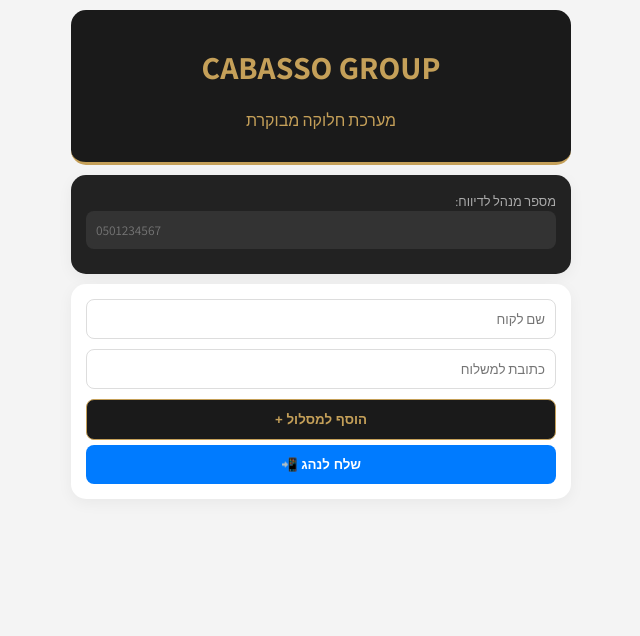
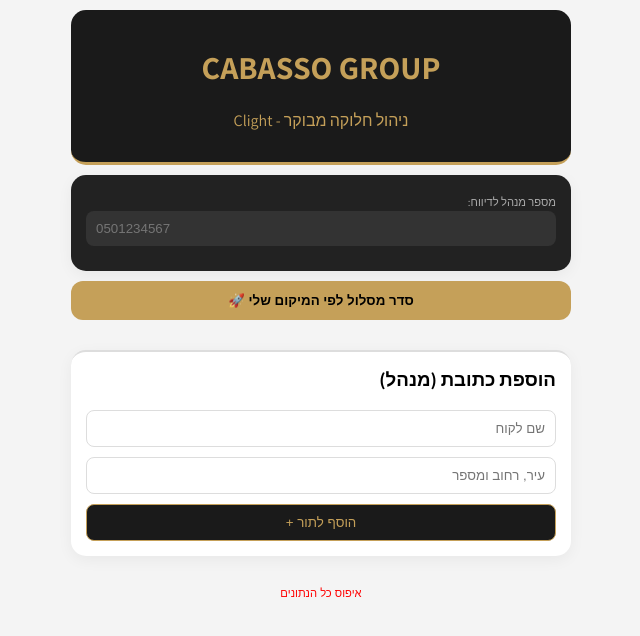
Before and after one commit to razlevistudent-bot/delivery-app, a Flask app: page / in a window 1280 px wide. Shown: the top 636 px of the page, without its empty margins (319-959 px from the left). Run offline with Flask 3, Linux system fonts and the light colour scheme.

Commit message:
Update index.html

```diff
--- a/templates/index.html
+++ b/templates/index.html
@@ -3,36 +3,33 @@
 <head>
     <meta charset="UTF-8">
     <meta name="viewport" content="width=device-width, initial-scale=1.0">
-    <title>Cabasso Group | Restricted Route</title>
+    <title>Cabasso Group | Restricted Logistics</title>
     <link rel="stylesheet" href="https://unpkg.com/leaflet@1.9.4/dist/leaflet.css" />
     <link href="https://fonts.googleapis.com/css2?family=Assistant:wght@300;400;700&display=swap" rel="stylesheet">
     <style>
-        :root { --brand: #1a1a1a; --gold: #c5a059; --bg: #f4f4f4; --white: #fff; --green: #27ae60; --locked: #95a5a6; }
+        :root { --brand: #1a1a1a; --gold: #c5a059; --bg: #f4f4f4; --white: #fff; --green: #27ae60; --locked: #bdc3c7; }
         body { font-family: 'Assistant', sans-serif; background: var(--bg); margin: 0; padding: 10px; direction: rtl; }
         .container { max-width: 500px; margin: 0 auto; }
         header { text-align: center; padding: 15px; background: var(--brand); color: var(--gold); border-radius: 15px; margin-bottom: 10px; border-bottom: 3px solid var(--gold); }
         .glass-card { background: var(--white); border-radius: 15px; padding: 15px; box-shadow: 0 4px 15px rgba(0,0,0,0.05); margin-bottom: 10px; }
 
-        input, select { width: 100%; padding: 10px; border: 1px solid #ddd; border-radius: 8px; margin-bottom: 10px; box-sizing: border-box; font-family: inherit; }
+        input { width: 100%; padding: 10px; border: 1px solid #ddd; border-radius: 8px; margin-bottom: 10px; box-sizing: border-box; }
 
-        .route-item { background: var(--white); padding: 15px; border-radius: 12px; margin-bottom: 10px; border-right: 5px solid var(--gold); position: relative; transition: 0.3s; }
-        .route-item.locked { opacity: 0.5; filter: grayscale(1); pointer-events: none; border-right-color: var(--locked); }
-        .route-item.completed { border-right-color: var(--green); background: #f0fdf4; }
+        .route-item { background: var(--white); padding: 15px; border-radius: 12px; margin-bottom: 10px; border-right: 5px solid var(--gold); position: relative; }
 
-        .lock-overlay { position: absolute; top: 0; left: 0; right: 0; bottom: 0; display: flex; align-items: center; justify-content: center; background: rgba(255,255,255,0.6); z-index: 5; border-radius: 12px; font-weight: bold; color: #555; }
+        /* עיצוב תחנה חסומה */
+        .route-item.is-locked { opacity: 0.4; filter: grayscale(1); pointer-events: none; border-right-color: var(--locked); }
+        .route-item.is-locked::after { content: "🔒 חסום - בצע דיווח קודם"; position: absolute; top: 10px; left: 10px; font-size: 0.7rem; color: red; font-weight: bold; }
 
-        .actions { display: flex; gap: 5px; margin-top: 10px; }
-        .action-btn { flex: 1; text-align: center; padding: 12px; border-radius: 8px; color: white; text-decoration: none; font-size: 0.9rem; font-weight: bold; display: flex; align-items: center; justify-content: center; }
-        .waze { background: #33ccff; }
-        .whatsapp-report { background: var(--green); box-shadow: 0 4px 10px rgba(39, 174, 96, 0.3); animation: pulse 2s infinite; }
+        .route-item.is-completed { border-right-color: var(--green); background: #f0fdf4; }
 
-        @keyframes pulse {
-            0% { transform: scale(1); }
-            50% { transform: scale(1.02); }
-            100% { transform: scale(1); }
-        }
+        .actions { display: flex; gap: 8px; margin-top: 10px; }
+        .btn { flex: 1; text-align: center; padding: 12px; border-radius: 8px; color: white; text-decoration: none; font-size: 0.9rem; font-weight: bold; border: none; cursor: pointer; }
+        .btn-waze { background: #33ccff; }
+        .btn-done { background: var(--brand); color: var(--gold); }
+        .btn-whatsapp { background: var(--green); box-shadow: 0 4px 10px rgba(39,174,96,0.3); width: 100%; display: block; margin-top: 10px; }
 
-        .status-badge { font-size: 0.75rem; padding: 3px 8px; border-radius: 20px; background: #eee; margin-bottom: 5px; display: inline-block; }
+        .badge { font-size: 0.7rem; padding: 2px 8px; border-radius: 10px; background: #eee; display: inline-block; margin-bottom: 5px; }
     </style>
 </head>
 <body>
@@ -40,80 +37,76 @@
 <div class="container">
     <header>
         <h1>CABASSO GROUP</h1>
-        <p id="mode-text">מערכת חלוקה מבוקרת</p>
+        <p>ניהול חלוקה מבוקר - Clight</p>
     </header>
 
     <div class="glass-card" style="background: #222; color: white;">
-        <label style="font-size: 0.8rem; color: #aaa;">מספר מנהל לדיווח:</label>
+        <label style="font-size: 0.7rem; color: #aaa;">מספר מנהל לדיווח:</label>
         <input type="tel" id="managerPhone" placeholder="0501234567" onchange="saveManager()" style="background:#333; color:white; border:none;">
     </div>
 
-    <div class="glass-card" id="admin-inputs">
+    <button onclick="optimizeFromCurrentLocation()" style="background:var(--gold); color:black; width:100%; padding:12px; border-radius:12px; font-weight:bold; margin-bottom:10px; border:none;">סדר מסלול לפי המיקום שלי 🚀</button>
+
+    <div id="addressList"></div>
+
+    <div class="glass-card" id="adminPanel" style="margin-top:20px; border-top: 2px solid #ddd;">
+        <h3 style="margin-top:0;">הוספת כתובת (מנהל)</h3>
         <input type="text" id="custName" placeholder="שם לקוח">
-        <input type="text" id="addressInput" placeholder="כתובת למשלוח">
-        <button onclick="addNewLocation()" style="background:var(--brand); color:var(--gold); width:100%; padding:12px; border-radius:8px; font-weight:bold; border:1px solid var(--gold);">הוסף למסלול +</button>
-        <button onclick="shareRoute()" style="background:#007bff; color:white; width:100%; margin-top:5px; padding:12px; border-radius:8px; border:none; font-weight:bold;">שלח לנהג 📲</button>
+        <input type="text" id="addressInput" placeholder="עיר, רחוב ומספר">
+        <button onclick="addNewLocation()" style="background:var(--brand); color:var(--gold); width:100%; padding:10px; border-radius:8px; border:1px solid var(--gold);">הוסף לתור +</button>
     </div>
 
-    <div id="addressList" style="margin-top: 15px;"></div>
+    <center><button onclick="clearAll()" style="background:none; color:red; font-size:0.7rem; border:none; margin-top:20px; cursor:pointer;">איפוס כל הנתונים</button></center>
 </div>
 
 <script>
-    var locations = [];
-    var routeId = new URLSearchParams(window.location.search).get('r');
+    var locations = JSON.parse(localStorage.getItem('cabasso_strict_v1')) || [];
 
-    // שליפת מספר מנהל
     document.getElementById('managerPhone').value = localStorage.getItem('manager_num') || '';
     function saveManager() { localStorage.setItem('manager_num', document.getElementById('managerPhone').value); }
 
-    window.onload = async function() {
-        if (routeId) {
-            document.getElementById('admin-inputs').style.display = 'none';
-            // כאן תבוא פקודת fetch לשרת לקבלת הנתונים (מוחזר לפי ה-ID)
-            // לצורך הדוגמה נשתמש ב-localStorage
-            locations = JSON.parse(localStorage.getItem('cabasso_sync')) || [];
-        } else {
-            locations = JSON.parse(localStorage.getItem('cabasso_sync')) || [];
-        }
-        updateUI();
-    };
+    function save() { localStorage.setItem('cabasso_strict_v1', JSON.stringify(locations)); }
 
     function updateUI() {
         const list = document.getElementById('addressList');
         list.innerHTML = '';
 
-        let firstIncompleteFound = false;
+        let foundActive = false; // האם מצאנו את התחנה הפעילה כרגע
 
         locations.forEach((loc, i) => {
             const item = document.createElement('div');
 
-            // לוגיקת חסימה: אם זו לא התחנה הראשונה שלא הושלמה, היא נעולה
+            // תנאי חסימה:
+            // תחנה חסומה אם היא לא הושלמה ודווחה, ויש תחנה לפניה שהיא עדיין פעילה.
             let isLocked = false;
-            if (firstIncompleteFound && !loc.completed) {
+            if (foundActive) {
                 isLocked = true;
             }
-            if (!loc.completed) firstIncompleteFound = true;
 
-            item.className = `route-item ${loc.completed ? 'completed' : ''} ${isLocked ? 'locked' : ''}`;
+            // אם התחנה הנוכחית לא דווחה (reported), היא הופכת להיות ה"פעילה", וכל הבאות אחריה יהיו חסומות
+            if (!loc.reported) {
+                foundActive = true;
+            }
+
+            item.className = `route-item ${loc.reported ? 'is-completed' : ''} ${isLocked ? 'is-locked' : ''}`;
 
             const managerNum = document.getElementById('managerPhone').value;
-            const reportMsg = encodeURIComponent(`✅ דו"ח חלוקה - קבוצת קבסו:\nהזמנה: ${loc.orderId || '---'}\nלקוח: ${loc.custName}\nבוצע בהצלחה!`);
+            const reportMsg = encodeURIComponent(`✅ דיווח חלוקה - Cabasso Group:\nלקוח: ${loc.custName}\nכתובת: ${loc.name}\nהסתיים בהצלחה!`);
             const reportUrl = `https://wa.me/972${managerNum.replace(/^0/, '')}?text=${reportMsg}`;
 
             item.innerHTML = `
-                ${isLocked ? '<div class="lock-overlay">🔒 ממתין לדיווח תחנה קודמת</div>' : ''}
-                <span class="status-badge">${loc.completed ? 'הושלם ✅' : (isLocked ? 'נעול' : 'בתהליך 🚚')}</span>
-                <div style="font-weight:bold; font-size:1.1rem;">${i+1}. ${loc.custName}</div>
-                <div style="font-size:0.9rem; color:#666;">${loc.name}</div>
+                <span class="badge">${loc.reported ? 'בוצע ודווח' : (isLocked ? 'ממתין לתחנה קודמת' : 'בטיפול כעת')}</span>
+                <div style="font-weight:bold;">${i+1}. ${loc.custName}</div>
+                <div style="font-size:0.85rem; color:#666;">${loc.name}</div>
 
                 <div class="actions">
                     ${!loc.completed && !isLocked ? `
-                        <a href="https://waze.com/ul?ll=${loc.lat},${loc.lng}&navigate=yes" class="action-btn waze">ניווט ליעד</a>
-                        <button onclick="markDone(${i})" style="background:var(--brand); color:white; border:none; border-radius:8px; padding:0 15px; font-weight:bold;">סיימתי</button>
+                        <a href="https://waze.com/ul?ll=${loc.lat},${loc.lng}&navigate=yes" class="btn btn-waze">ניווט Waze</a>
+                        <button onclick="markDone(${i})" class="btn btn-done">סיימתי חלוקה</button>
                     ` : ''}
 
-                    ${loc.completed ? `
-                        <a href="${reportUrl}" target="_blank" class="action-btn whatsapp-report" onclick="unlockNext(${i})">שלח דיווח למנהל לשחרור המשך 🔓</a>
+                    ${loc.completed && !loc.reported ? `
+                        <a href="${reportUrl}" target="_blank" class="btn btn-whatsapp" onclick="markReported(${i})">שלח דיווח למנהל (חובה לשחרור הבא)</a>
                     ` : ''}
                 </div>
             `;
@@ -121,33 +114,66 @@
         });
     }
 
+    // שלב 1: הנהג סיים את החלוקה פיזית
     function markDone(i) {
         locations[i].completed = true;
-        localStorage.setItem('cabasso_sync', JSON.stringify(locations));
+        save();
         updateUI();
-        alert("החלוקה סומנה. כעת חובה ללחוץ על 'שלח דיווח למנהל' כדי להמשיך לכתובת הבאה.");
+        alert("החלוקה הסתיימה. כעת חובה לדווח למנהל בוואטסאפ כדי לפתוח את התחנה הבאה.");
     }
 
-    function unlockNext(i) {
-        // בחיים האמיתיים כאן נעדכן את השרת שהדיווח נשלח
-        console.log("דיווח נשלח למנהל עבור תחנה " + (i+1));
-        updateUI();
+    // שלב 2: הנהג דיווח בוואטסאפ
+    function markReported(i) {
+        locations[i].reported = true;
+        save();
+        // השהיה קלה כדי לתת לוואטסאפ להיפתח
+        setTimeout(updateUI, 1000);
     }
 
-    // פונקציות עזר להוספה ושיתוף (כמו קודם)
     async function addNewLocation() {
         const addr = document.getElementById('addressInput').value;
+        const name = document.getElementById('custName').value;
+        if(!addr) return;
         const res = await fetch(`https://nominatim.openstreetmap.org/search?format=json&q=${encodeURIComponent(addr)}&limit=1`);
         const data = await res.json();
         if (data.length > 0) {
             locations.push({
-                name: addr, custName: document.getElementById('custName').value || 'לקוח',
-                lat: parseFloat(data[0].lat), lng: parseFloat(data[0].lon), completed: false
+                name: addr, custName: name || 'לקוח',
+                lat: parseFloat(data[0].lat), lng: parseFloat(data[0].lon),
+                completed: false, reported: false
             });
-            localStorage.setItem('cabasso_sync', JSON.stringify(locations));
-            updateUI();
+            save(); updateUI();
+            document.getElementById('addressInput').value = '';
+            document.getElementById('custName').value = '';
         }
     }
+
+    function optimizeFromCurrentLocation() {
+        navigator.geolocation.getCurrentPosition(pos => {
+            const uLat = pos.coords.latitude, uLng = pos.coords.longitude;
+            let unvisited = [...locations.filter(l => !l.reported)];
+            let done = [...locations.filter(l => l.reported)];
+            let optimized = [];
+            let cLat = uLat, cLng = uLng;
+
+            while (unvisited.length > 0) {
+                let closestIdx = 0, minDist = Infinity;
+                for (let i = 0; i < unvisited.length; i++) {
+                    let d = Math.sqrt(Math.pow(unvisited[i].lat - cLat, 2) + Math.pow(unvisited[i].lng - cLng, 2));
+                    if (d < minDist) { minDist = d; closestIdx = i; }
+                }
+                let next = unvisited.splice(closestIdx, 1)[0];
+                optimized.push(next);
+                cLat = next.lat; cLng = next.lng;
+            }
+            locations = [...done, ...optimized];
+            save(); updateUI();
+        });
+    }
+
+    function clearAll() { if(confirm("למחוק הכל?")) { locations = []; save(); updateUI(); } }
+
+    updateUI();
 </script>
 </body>
 </html>
```
